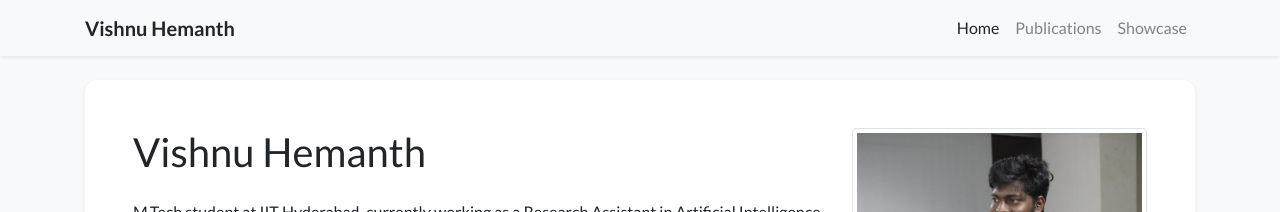
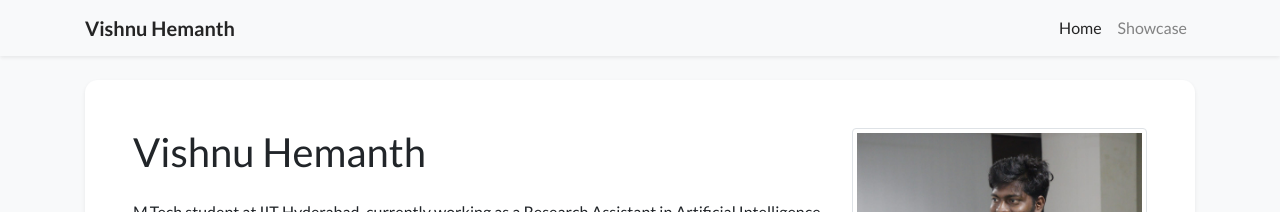
Before and after one commit to vishnuhemanth27/vishnuhemanth27.github.io, a Jekyll site: the page built from index.html, in a window 1280 px wide. Shown: the top 212 px of the page. Built offline with Jekyll 4.4.1, drawn with Linux system fonts in a browser that asks for light colours; nearby versions of some CDN libraries; a style sheet for code colours, icons or effects is not loaded.

Commit message:
Update navigation.yml

```diff
--- a/_data/navigation.yml
+++ b/_data/navigation.yml
@@ -3,7 +3,6 @@ pages:
 #       For example, the `navbar_title` field in `showcase.html` is "Showcase" and the `name` field here should also be "Showcase"
 - name: Home
   url: /
-- name: Publications
-  url: /publications
+
 - name: Showcase
   url: /showcase
```
